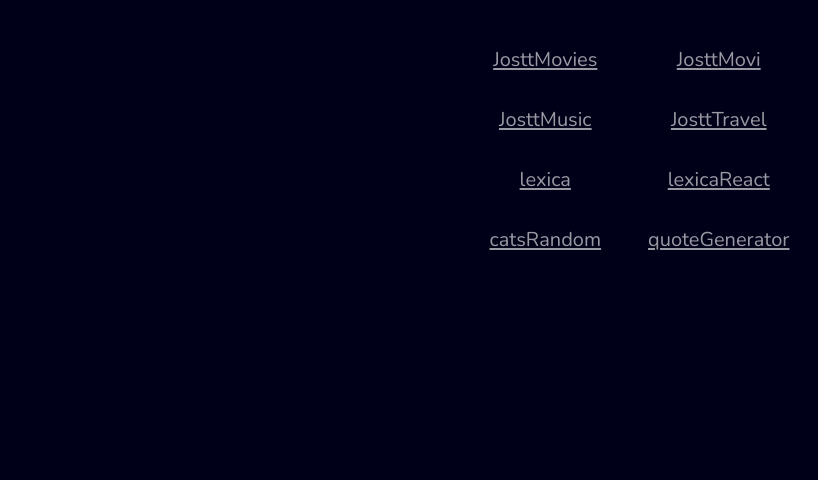
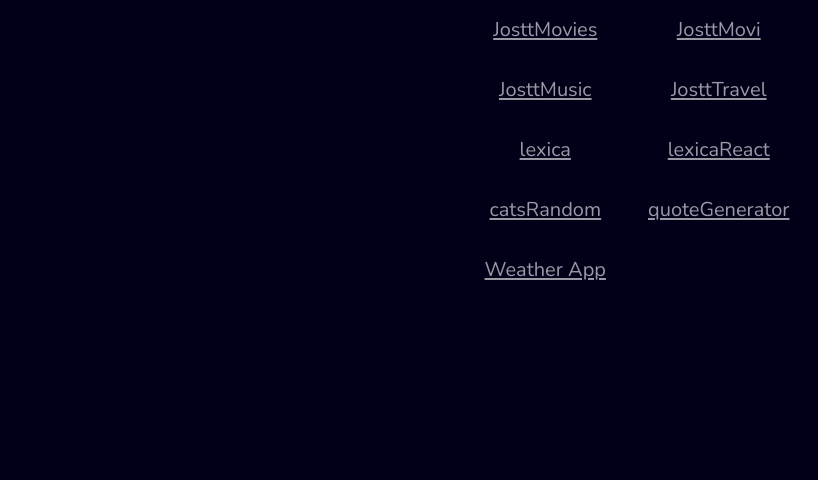
Before and after one commit to josttme/josttme.github.io, a website built with Vite: page index.html in a window 1280 px wide. Shown: the part 320-800 px from the top of the page, without its empty margins (8-826 px from the left). Built offline with nearby package versions, Linux system fonts and the light colour scheme; files whose address does not match are found by name.

Commit message:
ADD weather-app

```diff
--- a/index.html
+++ b/index.html
@@ -12,7 +12,10 @@
     <meta name="description" content="Josue Tapia" />
     <link rel="preconnect" href="https://fonts.googleapis.com" />
     <link rel="preconnect" href="https://fonts.gstatic.com" crossorigin />
-		<link href="https://fonts.googleapis.com/css2?family=Nunito&display=swap" rel="stylesheet" />
+    <link
+      href="https://fonts.googleapis.com/css2?family=Nunito&display=swap"
+      rel="stylesheet"
+    />
     <title>JosttMe</title>
   </head>
   <body class="grid h-screen w-full touch-none place-content-center bg-primary font-Nunito">
@@ -93,6 +96,12 @@
         href="https://www.jostt.me/quote-generator/"
         >quoteGenerator</a
       >
+      <a
+        target="_blank"
+        class="z-50 cursor-pointer underline underline-offset-2 hover:text-secondary"
+        href="https://www.jostt.me/weather-app/"
+        >Weather App</a
+      >
     </div>
     <div class="cursor hidden"></div>
     <script defer type="module" src="/main.js"></script>
```
Lines whose indentation alone changed are shown as unchanged.
